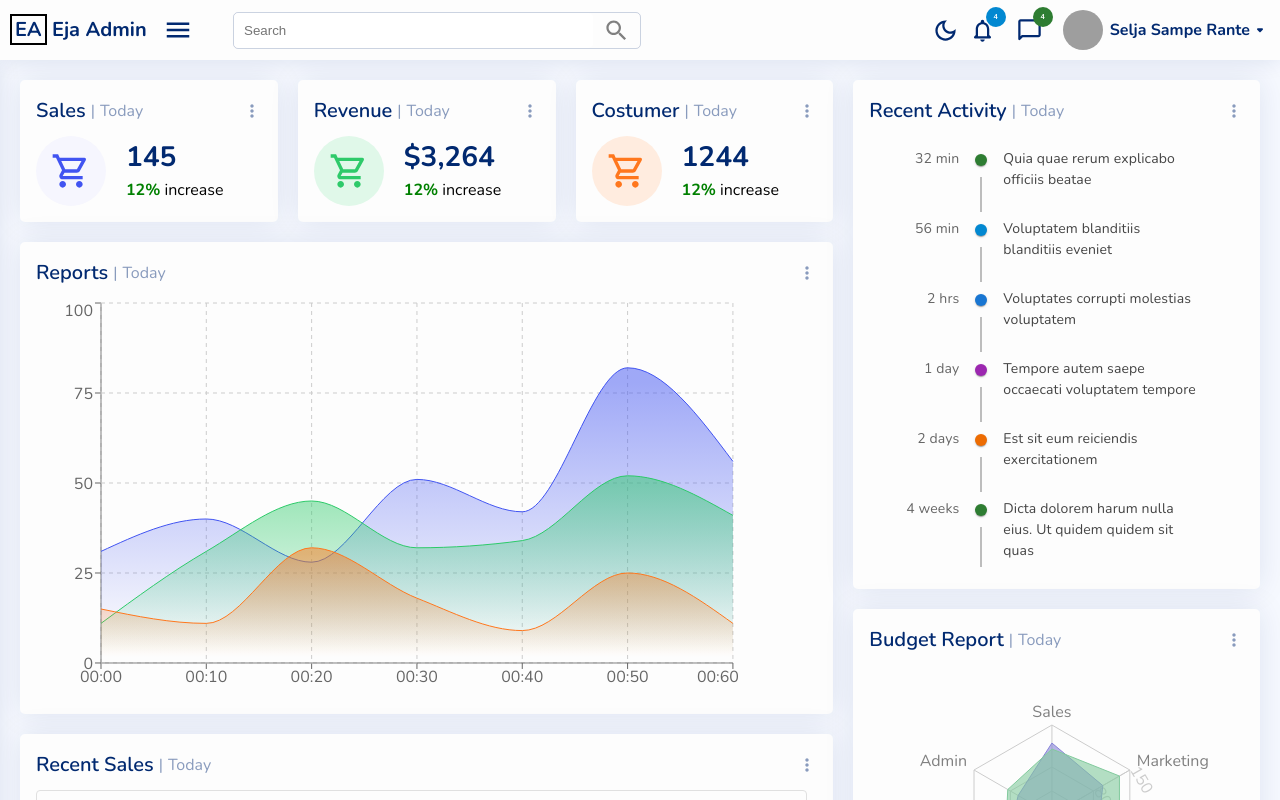
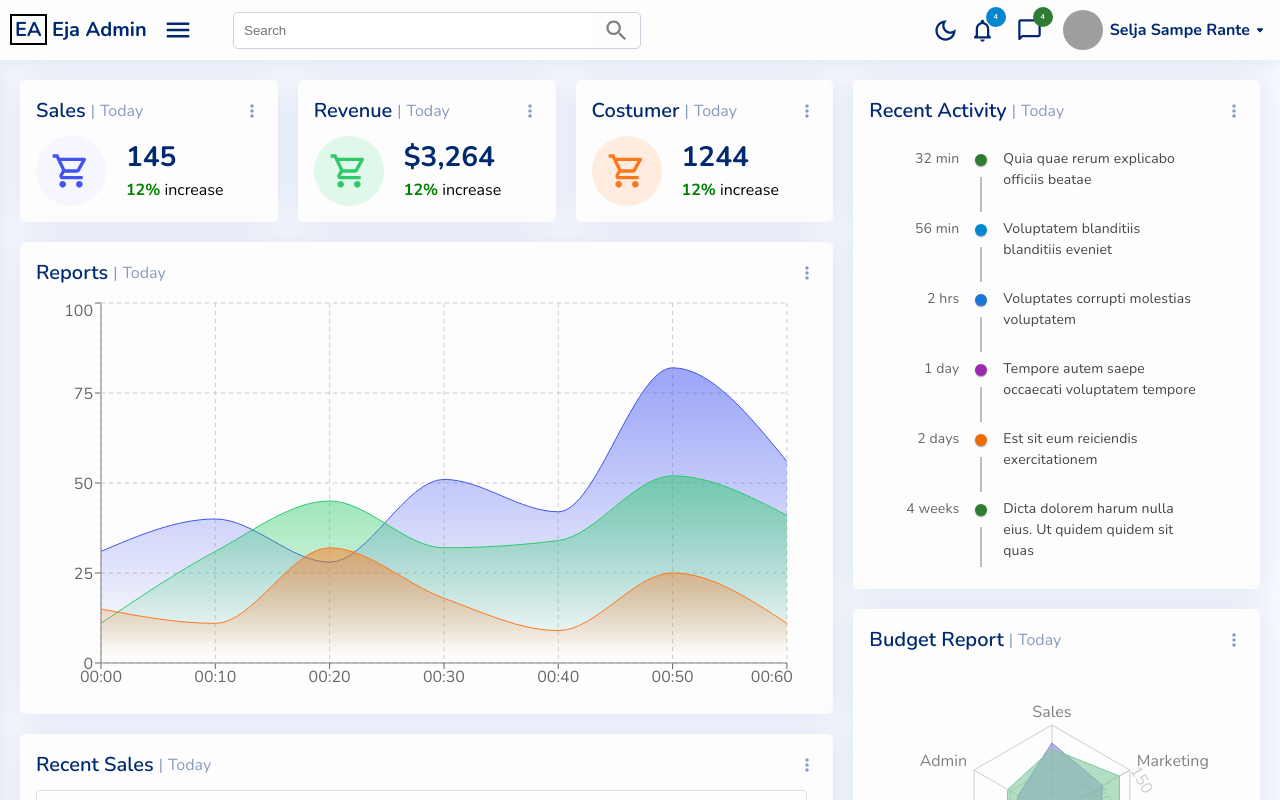
Before and after one commit to pom-pom27/eja-admin, a React (Create React App) app: page / in a window 1280 px wide. Shown: the top 800 px of the page. Built offline with nearby package versions, Linux system fonts and the light colour scheme; grey boxes are pictures that could not be loaded.

Commit message:
change width

```diff
--- a/src/components/area-chart/MyAreaChart.tsx
+++ b/src/components/area-chart/MyAreaChart.tsx
@@ -15,7 +15,7 @@ interface ILineChart {}
 const MyAreaChart = ({}: ILineChart) => {
   return (
     <div className={styles["area-chart"]}>
-      <ResponsiveContainer debounce={500} width={"91%"}>
+      <ResponsiveContainer debounce={500} width={"98%"}>
         <AreaChart data={dataLineChart}>
           <defs>
             <linearGradient id="colorSales" x1="0" y1="0" x2="0" y2="1">
```
